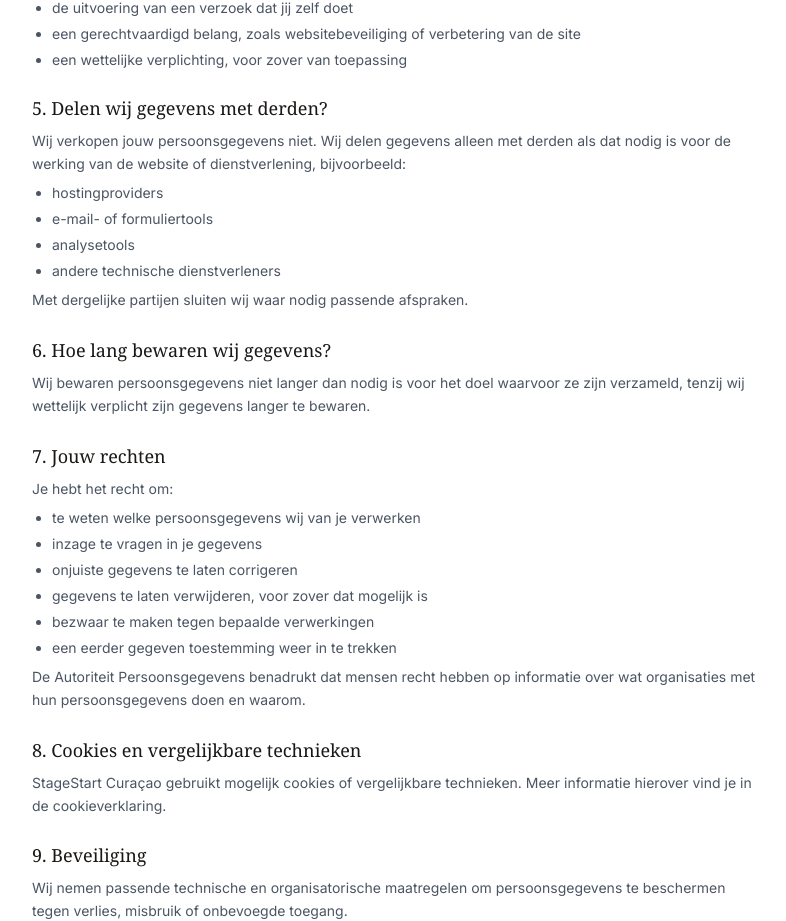
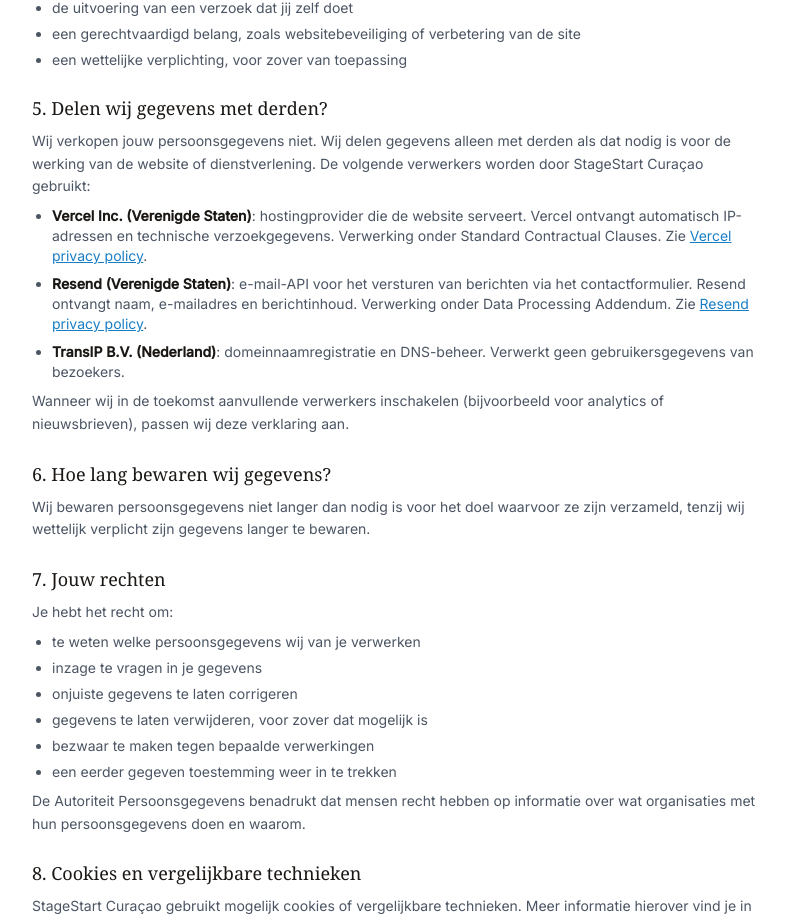
Before and after one commit to jessevenniker/stagestart, a React (Vite) app: page /privacy in a window 1280 px wide. Shown: the part 1039-1960 px from the top of the page, without its empty margins (244-1030 px from the left). Built offline with nearby package versions, Linux system fonts and the light colour scheme.

Commit message:
Audit F1+F8: privacy met expliciete verwerkers (Vercel, Resend, TransIP)

```diff
--- a/src/pages/Privacy.jsx
+++ b/src/pages/Privacy.jsx
@@ -69,14 +69,19 @@ const SECTIES = [
     title: 'Delen wij gegevens met derden?',
     body: (
       <>
-        <p className="text-sm text-gray-600 leading-relaxed mb-2">Wij verkopen jouw persoonsgegevens niet. Wij delen gegevens alleen met derden als dat nodig is voor de werking van de website of dienstverlening, bijvoorbeeld:</p>
-        <ul className="flex flex-col gap-1.5 text-sm text-gray-600 pl-5 list-disc">
-          <li>hostingproviders</li>
-          <li>e-mail- of formuliertools</li>
-          <li>analysetools</li>
-          <li>andere technische dienstverleners</li>
+        <p className="text-sm text-gray-600 leading-relaxed mb-2">Wij verkopen jouw persoonsgegevens niet. Wij delen gegevens alleen met derden als dat nodig is voor de werking van de website of dienstverlening. De volgende verwerkers worden door StageStart Curaçao gebruikt:</p>
+        <ul className="flex flex-col gap-2 text-sm text-gray-600 pl-5 list-disc mb-2">
+          <li>
+            <strong className="text-dark">Vercel Inc. (Verenigde Staten)</strong>: hostingprovider die de website serveert. Vercel ontvangt automatisch IP-adressen en technische verzoekgegevens. Verwerking onder Standard Contractual Clauses. Zie <a href="https://vercel.com/legal/privacy-policy" target="_blank" rel="noopener noreferrer" className="text-sky underline">Vercel privacy policy</a>.
+          </li>
+          <li>
+            <strong className="text-dark">Resend (Verenigde Staten)</strong>: e-mail-API voor het versturen van berichten via het contactformulier. Resend ontvangt naam, e-mailadres en berichtinhoud. Verwerking onder Data Processing Addendum. Zie <a href="https://resend.com/legal/privacy-policy" target="_blank" rel="noopener noreferrer" className="text-sky underline">Resend privacy policy</a>.
+          </li>
+          <li>
+            <strong className="text-dark">TransIP B.V. (Nederland)</strong>: domeinnaamregistratie en DNS-beheer. Verwerkt geen gebruikersgegevens van bezoekers.
+          </li>
         </ul>
-        <p className="text-sm text-gray-600 leading-relaxed mt-2">Met dergelijke partijen sluiten wij waar nodig passende afspraken.</p>
+        <p className="text-sm text-gray-600 leading-relaxed mt-2">Wanneer wij in de toekomst aanvullende verwerkers inschakelen (bijvoorbeeld voor analytics of nieuwsbrieven), passen wij deze verklaring aan.</p>
       </>
     ),
   },
```
